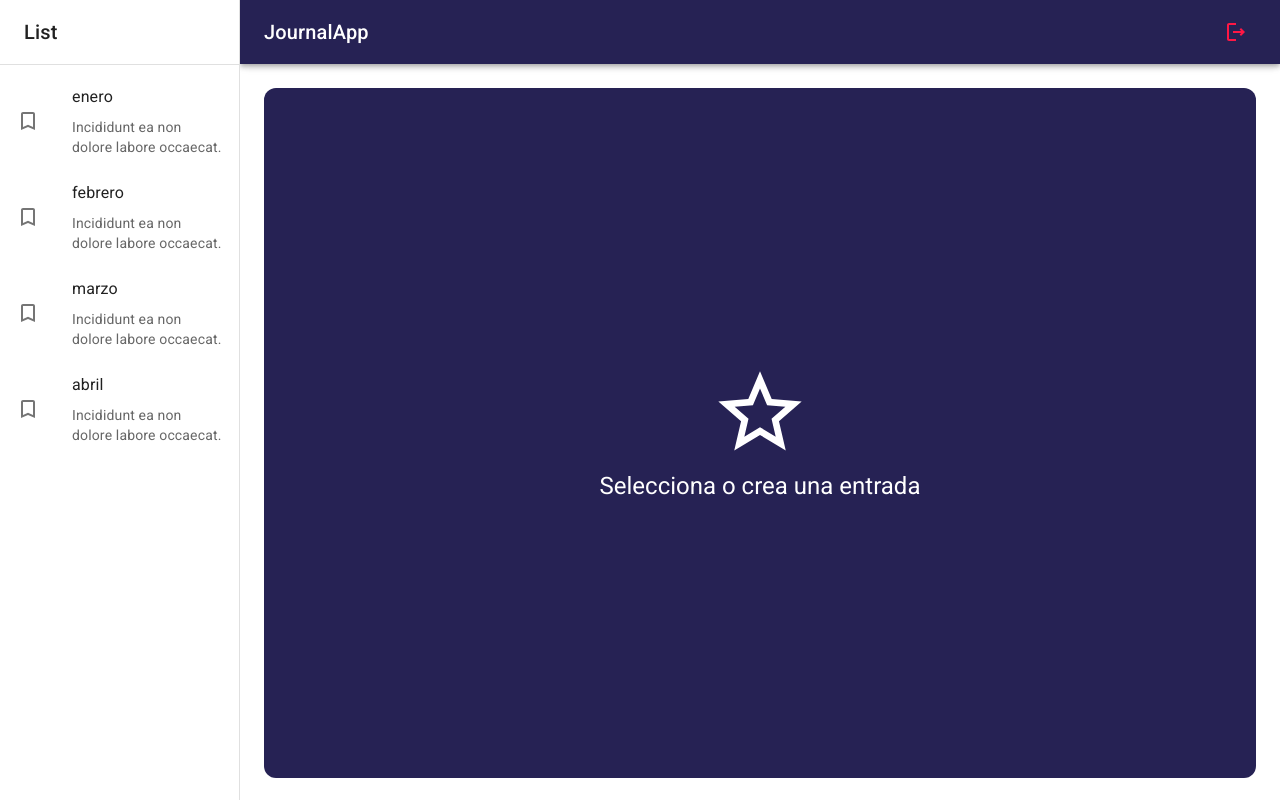
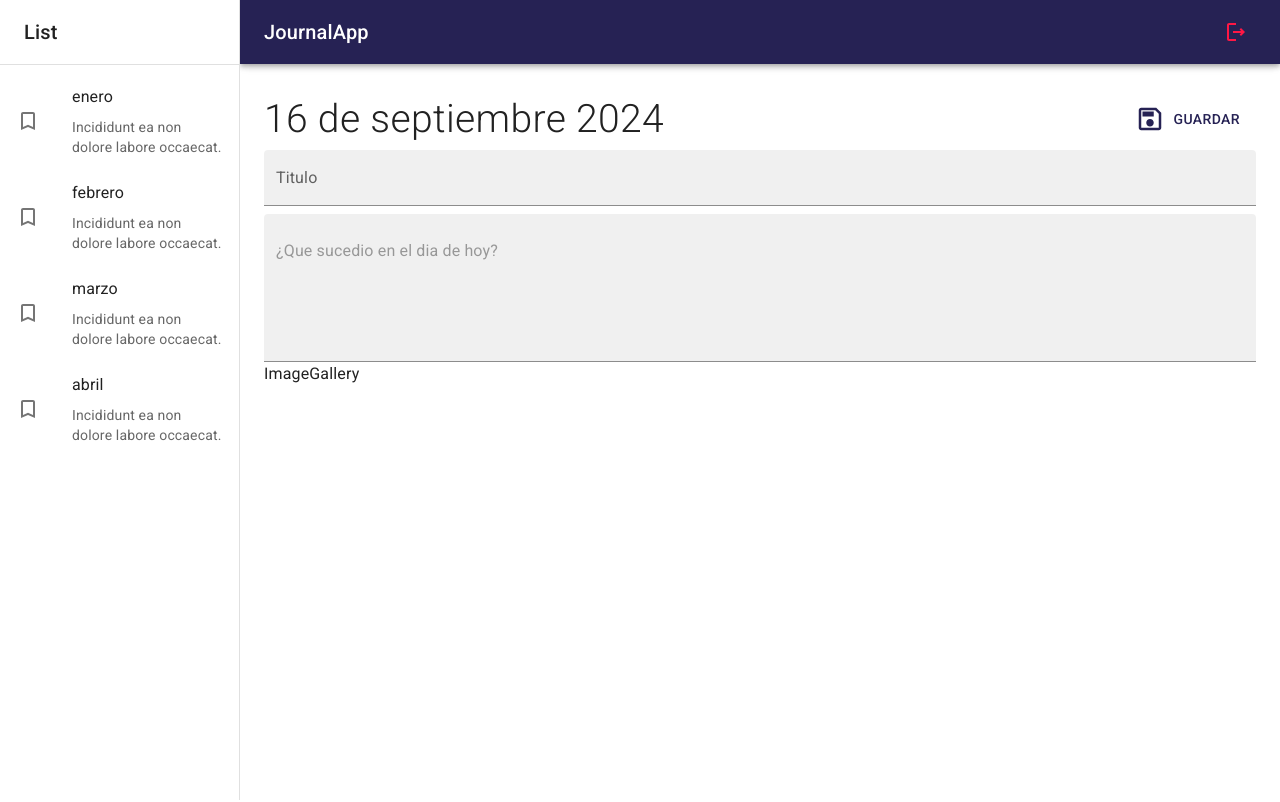
Before and after one commit to PyCeciliaReyes/journal-app, a React (Vite) app: page / in a window 1280 px wide. Built offline with nearby package versions, Linux system fonts and the light colour scheme.

Commit message:
Creacion del componente NoteView

```diff
--- /dev/null
+++ b/src/journal/components/ImageGallery.jsx
@@ -0,0 +1,8 @@
+
+export const ImageGallery = () => {
+  return (
+    <div>
+      ImageGallery
+    </div>
+  )
+}
--- a/src/journal/components/index.js
+++ b/src/journal/components/index.js
@@ -1,2 +1,3 @@
 export * from './NavBar';
 export * from './SideBar';
+export * from './ImageGallery';
--- a/src/journal/pages/JournalPage.jsx
+++ b/src/journal/pages/JournalPage.jsx
@@ -1,14 +1,17 @@
 import { Typography } from "@mui/material";
 import { JournalLayout } from "../layout/JournalLayout";
-import { NothingSelectedView } from "../views";
+import { NothingSelectedView, NoteView } from "../views";
+
 
 export const JournalPage = () => {
   return (
     <JournalLayout>
-      {/* <Typography>Irure in laboris consectetur id nulla reprehenderit ea ipsum laboris occaecat. Nulla in labore nulla dolore et aliquip officia qui excepteur proident sit. Ex sit eiusmod ullamco ullamco nulla enim nulla laboris id aute Lorem id fugiat. Ut consequat excepteur adipisicing consectetur sit magna aliquip velit nisi et mollit non.</Typography>  */}
+
        {/*nothing selected  */}
-       <NothingSelectedView />
+       {/* <NothingSelectedView /> */}
        {/* note view */}
+       <NoteView />
+
     </JournalLayout>
   )
 }
--- /dev/null
+++ b/src/journal/views/NoteView.jsx
@@ -0,0 +1,41 @@
+import { SaveOutlined } from "@mui/icons-material";
+import { Button, Grid, TextField, Typography } from "@mui/material";
+import { ImageGallery } from "../components";
+
+
+export const NoteView = () => {
+  return (
+    <Grid container direction='row' justifyContent='space-between' alignItems='center' sx={{mb: 1}}>
+        <Grid item>
+            <Typography fontSize={39} fontWeight='light'>16 de septiembre 2024</Typography>
+        </Grid>
+        <Grid item>
+            <Button color="primary" sx={{padding: 2}}>
+                <SaveOutlined sx={{fontSize: 30, mr: 1}}/>
+                Guardar
+            </Button>
+        </Grid>
+        <Grid container>
+            <TextField
+                type="text"
+                variant="filled"
+                fullWidth
+                placeholder="Ingresa un titulo"
+                label="Titulo"
+                sx={{border:'none', mb: 1}}
+            />
+
+            <TextField
+                type="text"
+                variant="filled"
+                fullWidth
+                multiline
+                placeholder="¿Que sucedio en el dia de hoy?"
+                minRows={5}
+            />
+        </Grid>
+        {/* galeria de imagenes */}
+        <ImageGallery/>
+    </Grid>
+  )
+}
--- a/src/journal/views/index.js
+++ b/src/journal/views/index.js
@@ -1 +1,2 @@
 export * from './NothingSelectedView';
+export * from './NoteView';
```
